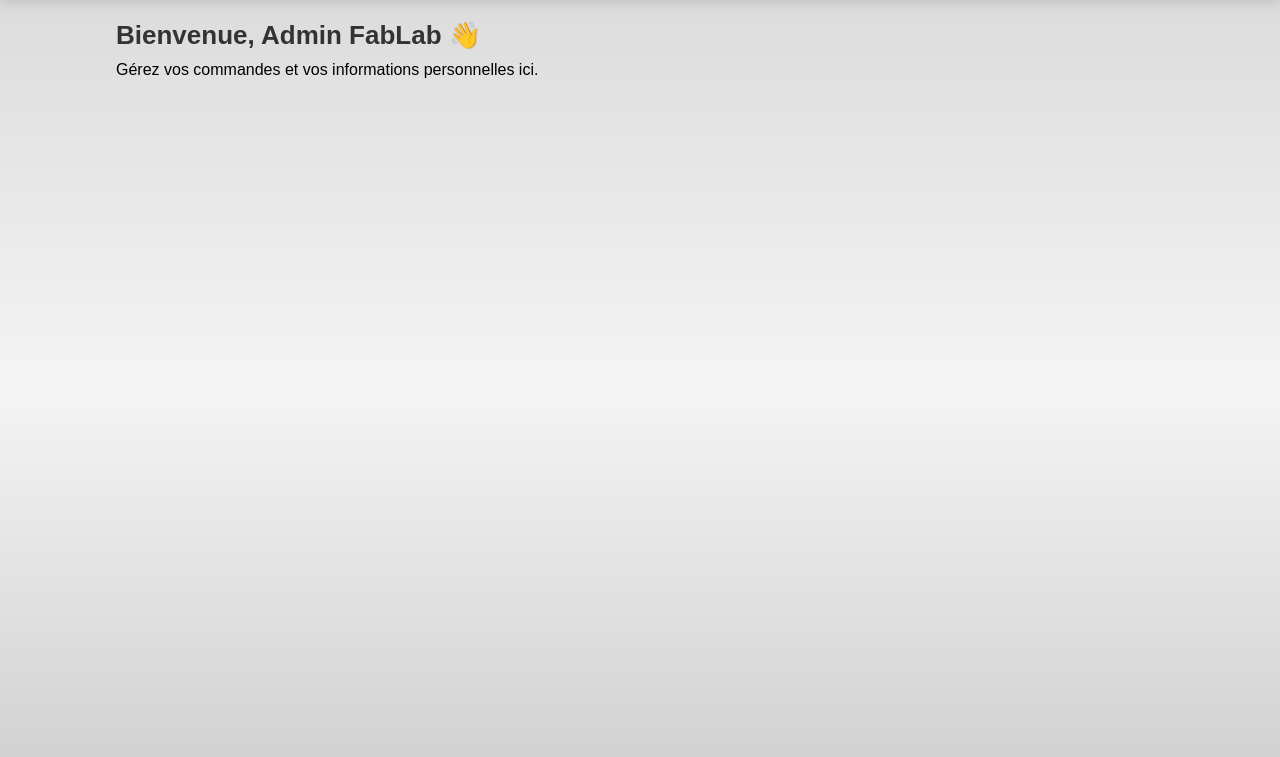
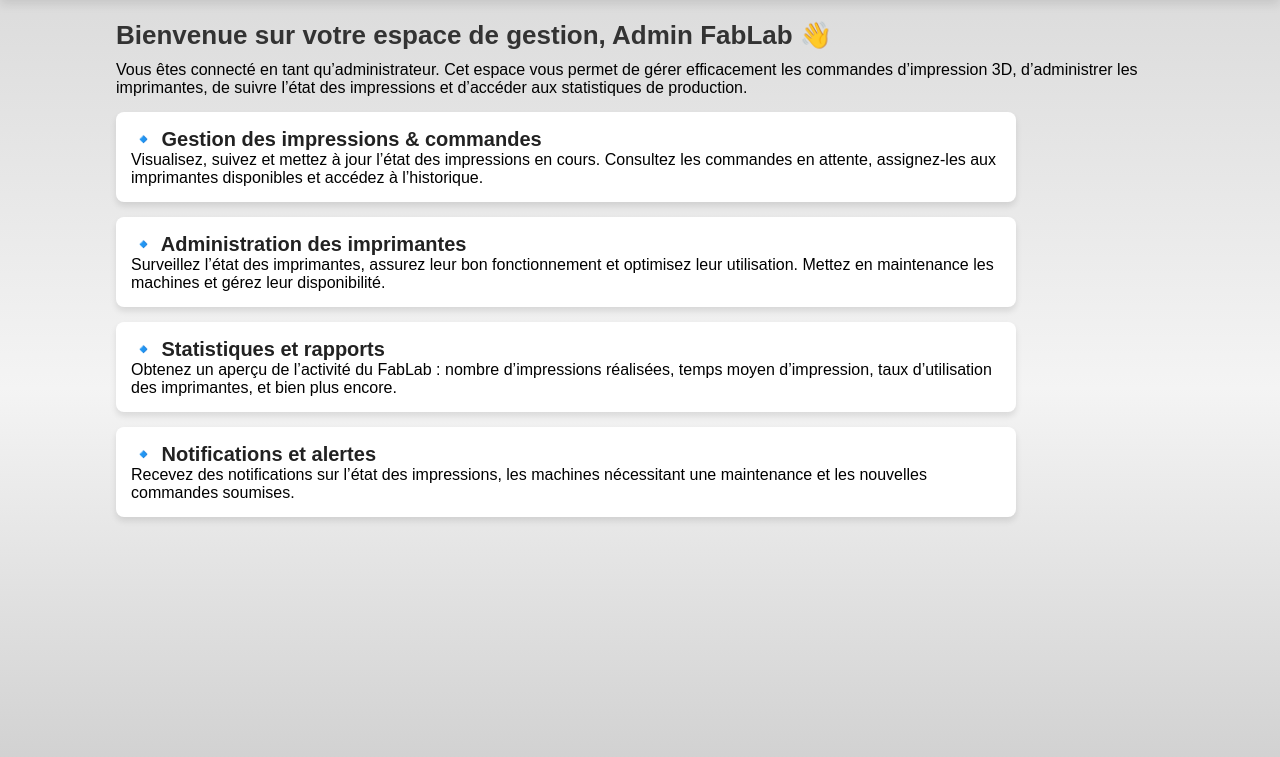
Before and after one commit to MentalOfCrow/projet-fablab, a PHP site: page /backend/views/dashboard-admin.php in a window 1280 px wide. Shown: the part 130-887 px from the top of the page. Run offline with PHP 8.4, Linux system fonts and the light colour scheme; a user stored in the database is signed in; data comes from the database, SQL or seed files in the repository.

Commit message:
Update dashboard-admin.php

```diff
--- a/backend/views/dashboard-admin.php
+++ b/backend/views/dashboard-admin.php
@@ -19,7 +19,7 @@ $user = $stmt->fetch();
 <head>
     <meta charset="UTF-8">
     <meta name="viewport" content="width=device-width, initial-scale=1.0">
-    <title>Dashboard Admin</title>
+    <title>Dashboard Administrateur - FabLab</title>
     <link rel="stylesheet" href="/public/assets/css/header.css">
     <link rel="stylesheet" href="/public/assets/css/dashboard.css">
     <link rel="stylesheet" href="/public/assets/css/footer.css">
@@ -28,15 +28,34 @@ $user = $stmt->fetch();
 
 <?php include '../../backend/includes/header.php'; ?>
 
-    <div class="dashboard-container">
-        <h1>Bienvenue, <?php echo htmlspecialchars($user['fullname']); ?> 👋</h1>
-        <p>Gérez vos commandes et vos informations personnelles ici.</p>
+<div class="dashboard-container">
+    <h1>Bienvenue sur votre espace de gestion, <?php echo htmlspecialchars($user['fullname']); ?> 👋</h1>
+    <p>
+        Vous êtes connecté en tant qu’administrateur. Cet espace vous permet de gérer efficacement les commandes d’impression 3D,
+        d’administrer les imprimantes, de suivre l’état des impressions et d’accéder aux statistiques de production.
+    </p>
 
-        <div class="header-content">
-            <div id="notification-area"></div>
-        </div>
-    </div>
+    <section class="dashboard-section">
+    <h2>🔹 Gestion des impressions & commandes</h2>
+    <p>Visualisez, suivez et mettez à jour l’état des impressions en cours. Consultez les commandes en attente, assignez-les aux imprimantes disponibles et accédez à l’historique.</p>
+</section>
 
+<section class="dashboard-section">
+    <h2>🔹 Administration des imprimantes</h2>
+    <p>Surveillez l’état des imprimantes, assurez leur bon fonctionnement et optimisez leur utilisation. Mettez en maintenance les machines et gérez leur disponibilité.</p>
+</section>
+
+
+    <section class="dashboard-section">
+        <h2>🔹 Statistiques et rapports</h2>
+        <p>Obtenez un aperçu de l’activité du FabLab : nombre d’impressions réalisées, temps moyen d’impression, taux d’utilisation des imprimantes, et bien plus encore.</p>
+    </section>
+
+    <section class="dashboard-section">
+        <h2>🔹 Notifications et alertes</h2>
+        <p>Recevez des notifications sur l’état des impressions, les machines nécessitant une maintenance et les nouvelles commandes soumises.</p>
+    </section>
+</div>
 
 <?php include '../../backend/includes/footer.php'; ?>
 
```
